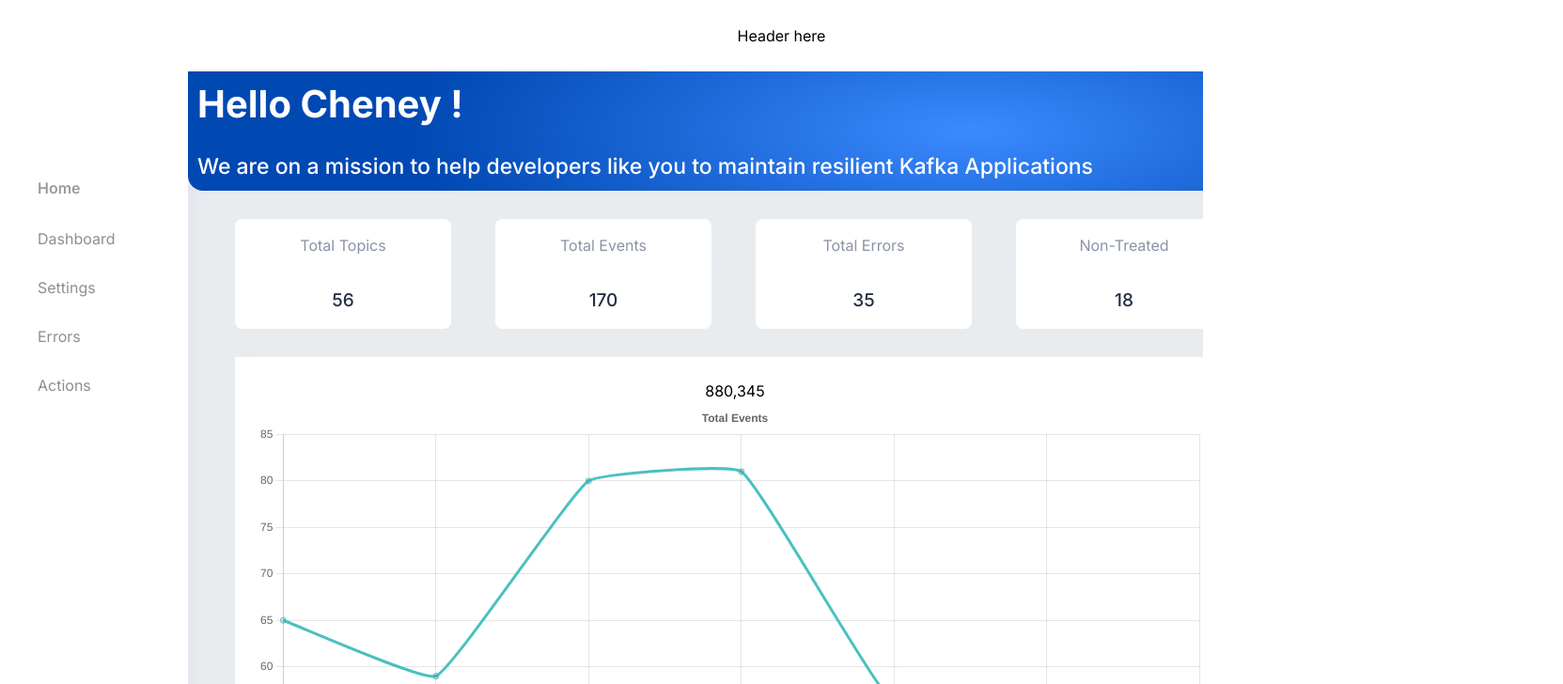
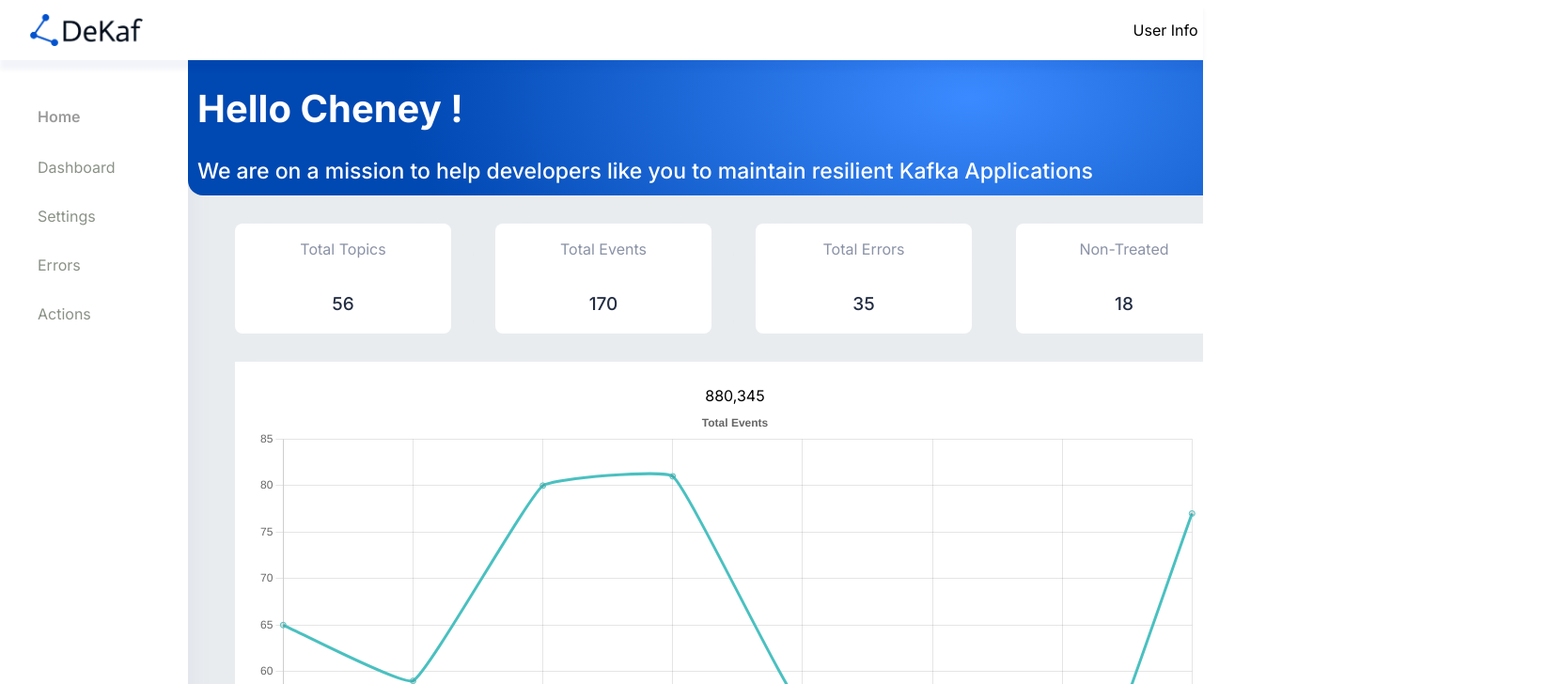
Before and after one commit to oslabs-beta/Dekaf2, a Next.js app in the folder client/: page / in a window 1280 px wide. Shown: the top 728 px of the page at 94% size, 1663 px wide, since content can reach past the window. Built offline with nearby package versions, Linux system fonts and the light colour scheme.

Commit message:
formatted navbar

```diff
--- a/client/src/app/components/Dashboard.module.css
+++ b/client/src/app/components/Dashboard.module.css
@@ -15,6 +15,7 @@
 .header {
     width: 1663px;
     height: 276px;
+    padding-top: 7%;
     border-radius: 0px 0px 16px 16px;
     background: radial-gradient(36.28% 150.93% at 50% 50%, #3B8AFF 0%, #0048B2 100%);
 }
--- a/client/src/app/components/Header.module.css
+++ b/client/src/app/components/Header.module.css
@@ -6,12 +6,31 @@
 
     display: flex;
     flex-direction: row;
-    justify-content: center;
+
     align-items: center;
-    height: 4.75rem;
-    width: 103.9375rem;
+    height: 8%;
+    min-height: 3rem;
+    width: 100%;
     padding: 1rem 2rem;
     background-color: white;
     backdrop-filter: blur(32px);
+    box-shadow: 0px 10px 5px 0px rgba(17, 38, 146, 0.05);
+    position: fixed;
+    top: 0;
+    left: 0;
+    right: 0;
+
 
 }
+
+.logo {
+    width: 120px;
+    height: auto;
+}
+
+.userInfo {
+    display: flex;
+    position: relative;
+    left: 85%;
+    margin: auto 20px;
+}
--- a/client/src/app/components/Header.tsx
+++ b/client/src/app/components/Header.tsx
@@ -7,8 +7,10 @@ const Header = () => {
     return (
 
         <div className={styles.header}>
+            <img className={styles.logo} src="/dekaf-high-resolution-logo-transparent.png" alt="" />
 
-            Header here
+            <div className={styles.userInfo}> User Info</div>
+
 
         </div>
 
--- a/client/src/app/components/MainChart.tsx
+++ b/client/src/app/components/MainChart.tsx
@@ -5,11 +5,11 @@ import styles from './MainChart.module.css'
 const MainChart = () => {
     const chartData = {
 
-  labels: ['January', 'February', 'March', 'April', 'May', 'June', 'July'],
+  labels: ['January', 'February', 'March', 'April', 'May', 'June', 'July', 'August'],
   datasets: [
     {
       label: 'Sales',
-      data: [65, 59, 80, 81, 56, 55, 40],
+      data: [65, 59, 80, 81, 56, 55, 40, 77],
       fill: true,
       borderColor: 'rgb(75, 192, 192)',
       tension: 0.1
```
Also changed, not shown: client/public/dekaf-high-resolution-logo-transparent.png (added).
